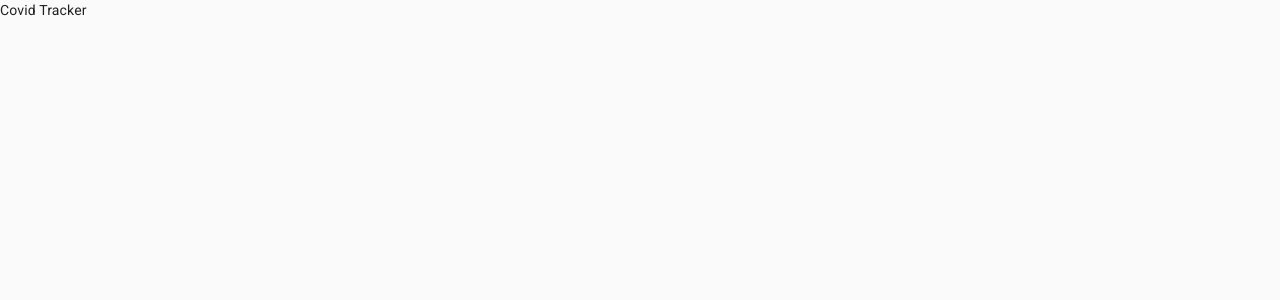
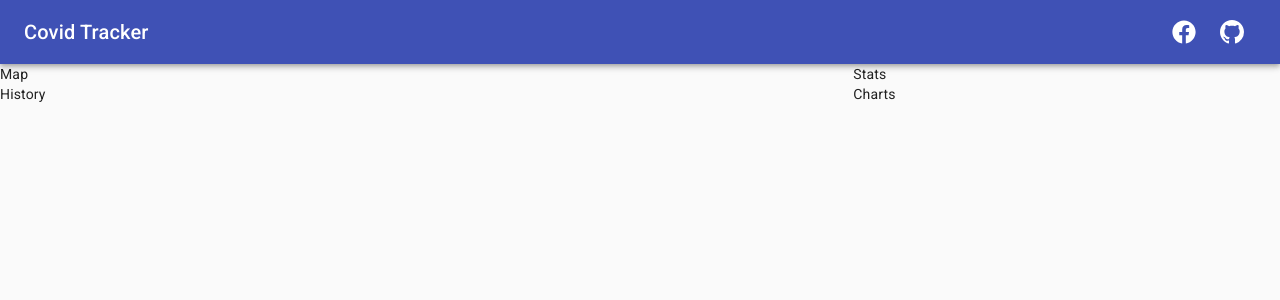
Before and after one commit to maanizfar/covid-tracker, a React (Create React App) app: page / in a window 1280 px wide. Shown: the top 300 px of the page. Built offline with nearby package versions, Linux system fonts and the light colour scheme.

Commit message:
create main page layout

```diff
--- a/src/App.js
+++ b/src/App.js
@@ -1,6 +1,8 @@
 import React, { useEffect, useContext } from "react";
 import { DataContext } from "./state/DataProvider";
+import Grid from "@material-ui/core/Grid";
 
+import Header from "./components/Header";
 // import {
 //   getCountriesCurrentData,
 //   getCountriesHistorialData,
@@ -38,7 +40,31 @@ function App() {
     // eslint-disable-next-line
   }, []);
 
-  return <div>Covid Tracker</div>;
+  return (
+    <Grid container direction="column">
+      <Grid item>
+        <Header />
+      </Grid>
+      <Grid item container direction="column" alignItems="stretch">
+        <Grid item container>
+          <Grid item xs={8}>
+            Map
+          </Grid>
+          <Grid item xs={4}>
+            Stats
+          </Grid>
+        </Grid>
+        <Grid item container>
+          <Grid item xs={8}>
+            History
+          </Grid>
+          <Grid item xs={4}>
+            Charts
+          </Grid>
+        </Grid>
+      </Grid>
+    </Grid>
+  );
 }
 
 export default App;
```
